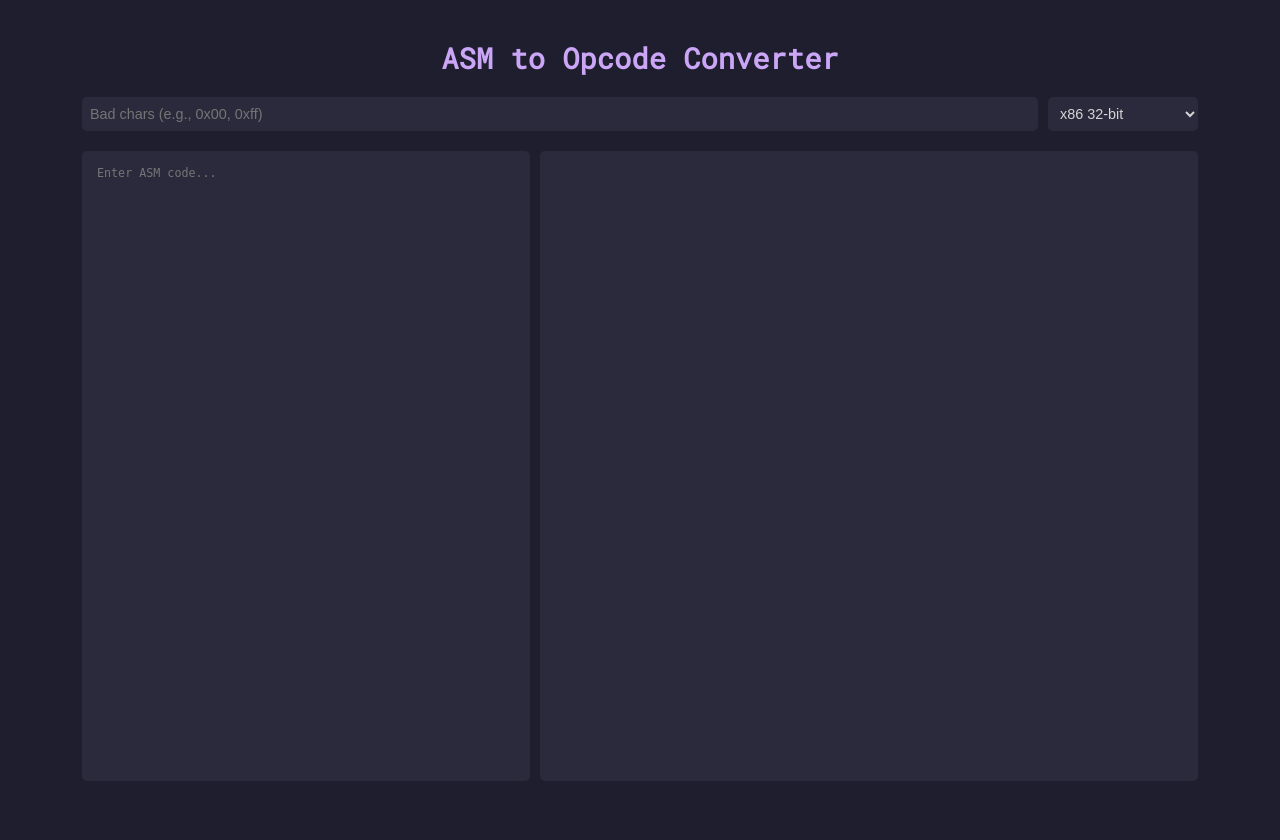
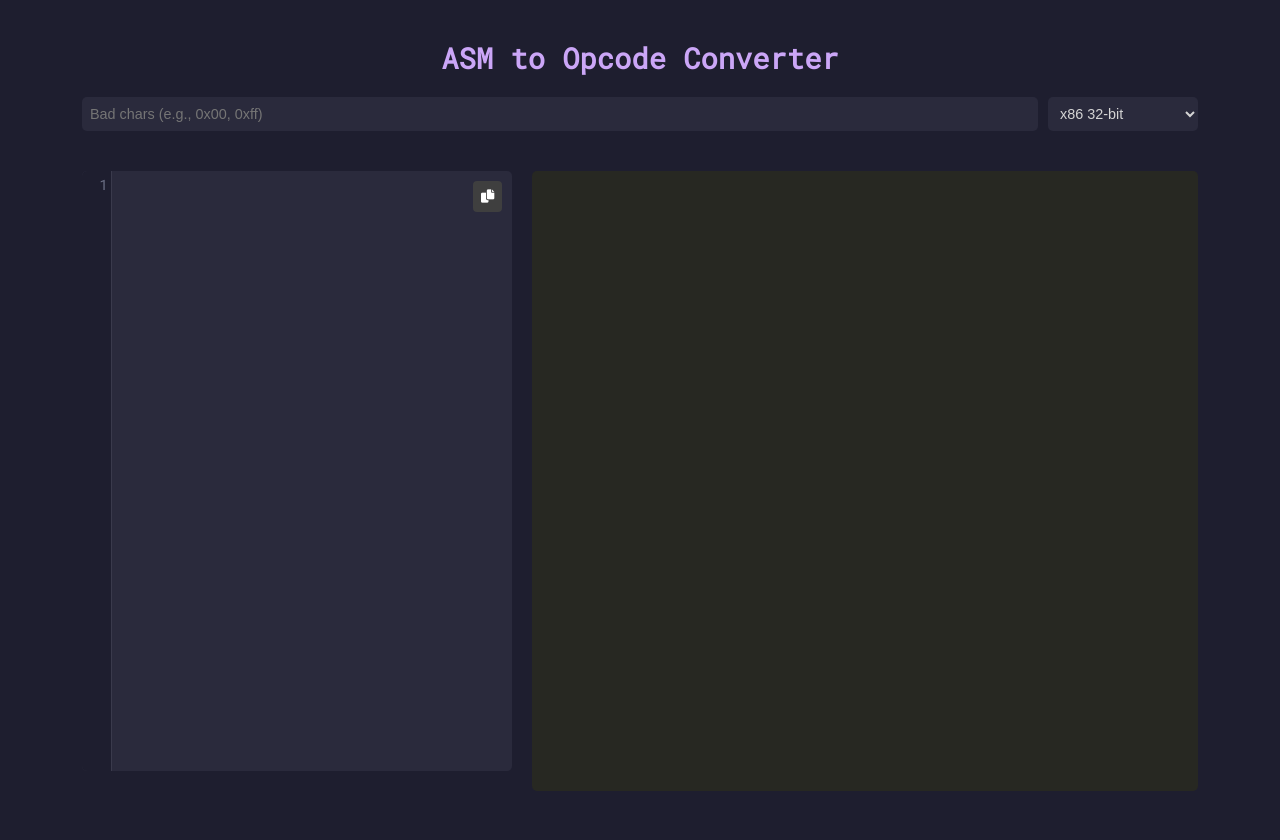
Before and after one commit to Cipher7/asm-opcode-converter, a Flask app: page / in a window 1280 px wide. Run offline with Flask 3, Linux system fonts and the light colour scheme; data that the repository does not hold is empty; parts of the project's set-up code (start-up, migrations or seed data) failed here and were passed over.

Commit message:
Much better UI

```diff
--- a/static/script.js
+++ b/static/script.js
@@ -1,10 +1,41 @@
-const asmInput = document.getElementById('asm-input');
+let editor;
+
+document.addEventListener('DOMContentLoaded', () => {
+    editor = CodeMirror(document.getElementById('editor-container'), {
+        mode: 'gas',
+        theme: 'monokai',
+        lineNumbers: true,
+        lineWrapping: false,
+        tabSize: 4,
+        indentUnit: 4,
+        scrollbarStyle: null,
+        placeholder: 'Enter ASM code...',
+        viewportMargin: Infinity,
+    });
+
+    editor.on('change', debounceUpdate);
+
+    // Add this after your CodeMirror initialization
+    const copyBtn = document.getElementById('copyBtn');
+    copyBtn.innerHTML = '<i class="fas fa-copy"></i><i class="fas fa-check"></i>';
+
+    copyBtn.addEventListener('click', async () => {
+        const code = editor.getValue();
+        await navigator.clipboard.writeText(code);
+
+        copyBtn.classList.add('copied');
+        setTimeout(() => {
+            copyBtn.classList.remove('copied');
+        }, 2000);
+    });
+});
+
 const badcharsInput = document.getElementById('badchars');
 const archModeSelect = document.getElementById('arch-mode');
 const opcodeOutput = document.getElementById('opcode-output');
 
 function updateOpcodes() {
-    const asm = asmInput.value;
+    const asm = editor.getValue();
     const archMode = archModeSelect.value;
     const badchars = badcharsInput.value.split(',').map(c => c.trim().toLowerCase()).filter(c => c);
 
@@ -57,7 +88,6 @@ function debounceUpdate() {
     timeout = setTimeout(updateOpcodes, 300);
 }
 
-asmInput.addEventListener('input', debounceUpdate);
 badcharsInput.addEventListener('input', updateOpcodes);
 archModeSelect.addEventListener('change', updateOpcodes);
 
--- a/static/style.css
+++ b/static/style.css
@@ -56,8 +56,14 @@ h1 {
 
 .panels {
     display: flex;
-    gap: 10px;
-    flex-wrap: wrap;
+    gap: 20px;
+    height: 500px;
+    margin-top: 20px;
+}
+
+.editor-wrapper {
+    position: relative;
+    flex: 0.8;
 }
 
 #asm-input, .output-panel {
@@ -77,11 +83,47 @@ h1 {
 #asm-input {
     flex: 2;
     min-width: 300px;
+    display: none;
+}
+
+#editor-container {
+    flex: 2;
+    min-width: 300px;
+}
+
+.CodeMirror {
+    height: 600px;
+    border-radius: 5px;
+    background: #2a2a3c !important;
+    color: #d4d4d4 !important;
+    font-family: 'Roboto Mono', monospace;
+    font-size: 0.9em;
+}
+
+.CodeMirror-gutters {
+    background: #1e1e2f !important;
+    border-right: 1px solid #3a3a4c !important;
+    border-radius: 5px 0 0 5px;
+}
+
+.CodeMirror-linenumber {
+    color: #6c7086 !important;
+}
+
+.CodeMirror-focused {
+    box-shadow: 0 0 5px #cba6f7;
 }
 
 .output-panel {
-    flex: 3;
-    min-width: 400px;
+    flex: 1.2;
+    background: #272822;
+    padding: 10px;
+    font-family: 'Roboto Mono', monospace;
+    color: #f8f8f2;
+    overflow-y: auto;
+    display: flex;
+    flex-direction: column;
+    gap: 8px;
 }
 
 /* Custom Scrollbar - Updated */
@@ -120,13 +162,6 @@ h1 {
 #asm-input:focus {
     outline: none;
     box-shadow: 0 0 5px #cba6f7;
-}
-
-.output-panel {
-    overflow-y: auto;
-    display: flex;
-    flex-direction: column;
-    gap: 8px;
 }
 
 .output-line {
@@ -173,6 +208,40 @@ h1 {
     font-style: italic;
 }
 
+.copy-btn {
+    position: absolute;
+    top: 10px;
+    right: 10px;
+    z-index: 10;
+    background: #3f3f3f;
+    border: none;
+    border-radius: 4px;
+    padding: 8px;
+    color: #fff;
+    cursor: pointer;
+    transition: background-color 0.3s;
+}
+
+.copy-btn:hover {
+    background: #4f4f4f;
+}
+
+.copy-btn i {
+    transition: transform 0.3s;
+}
+
+.copy-btn.copied i {
+    transform: scale(1.2);
+}
+
+.copy-btn.copied .fa-copy {
+    display: none;
+}
+
+.copy-btn:not(.copied) .fa-check {
+    display: none;
+}
+
 /* Responsive adjustments */
 @media (max-width: 600px) {
     .panels {
--- a/templates/index.html
+++ b/templates/index.html
@@ -5,6 +5,9 @@
     <meta charset="UTF-8">
     <meta name="viewport" content="width=device-width, initial-scale=1.0">
     <title>ASM to Opcode Converter</title>
+    <link rel="stylesheet" href="https://cdnjs.cloudflare.com/ajax/libs/codemirror/5.65.2/codemirror.min.css">
+    <link rel="stylesheet" href="https://cdnjs.cloudflare.com/ajax/libs/codemirror/5.65.2/theme/monokai.min.css">
+    <link rel="stylesheet" href="https://cdnjs.cloudflare.com/ajax/libs/font-awesome/6.0.0/css/all.min.css">
     <link rel="stylesheet" href="/static/style.css">
     <link href="https://fonts.googleapis.com/css2?family=Roboto+Mono&display=swap" rel="stylesheet">
 </head>
@@ -22,10 +25,17 @@
             </select>
         </div>
         <div class="panels">
-            <textarea id="asm-input" placeholder="Enter ASM code..."></textarea>
+            <div class="editor-wrapper">
+                <button id="copyBtn" class="copy-btn">
+                    <i class="fas fa-copy"></i>
+                </button>
+                <div id="editor-container"></div>
+            </div>
             <div id="opcode-output" class="output-panel"></div>
         </div>
     </div>
+    <script src="https://cdnjs.cloudflare.com/ajax/libs/codemirror/5.65.2/codemirror.min.js"></script>
+    <script src="https://cdnjs.cloudflare.com/ajax/libs/codemirror/5.65.2/mode/gas/gas.min.js"></script>
     <script src="/static/script.js"></script>
 </body>
 
```
